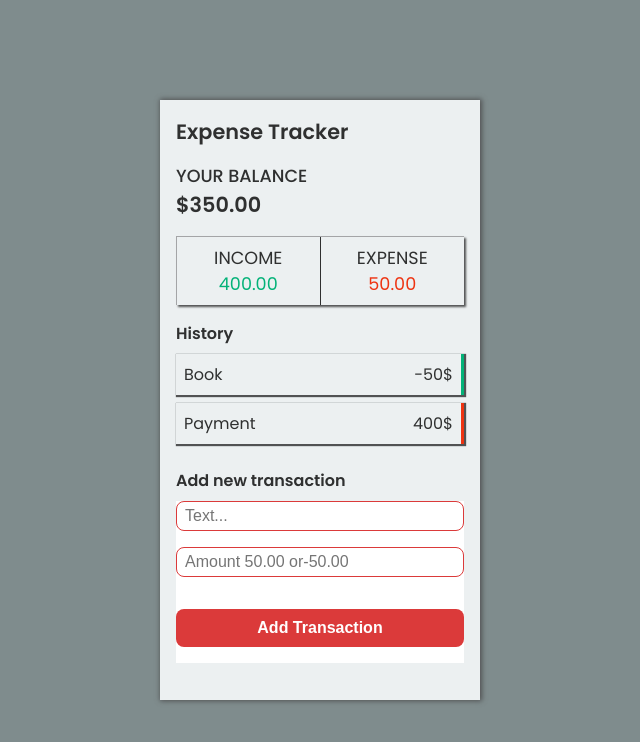
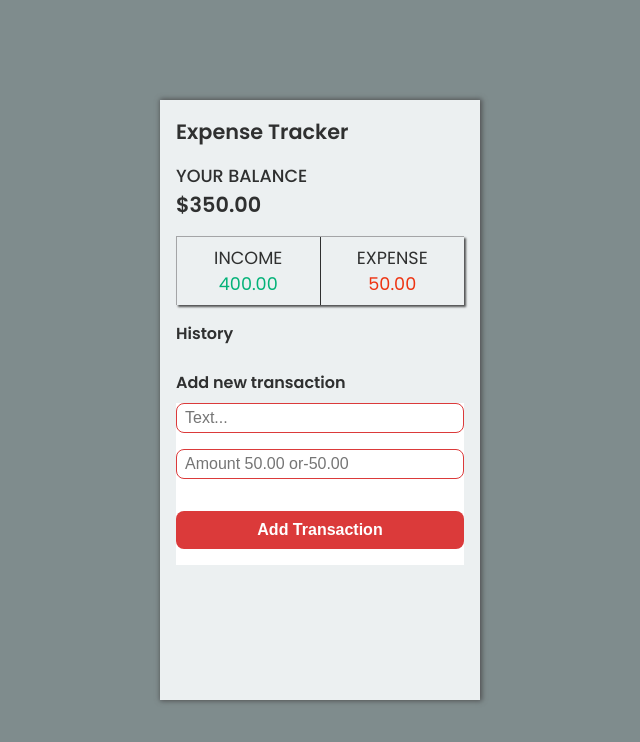
Before and after one commit to ajarek/react-58-vite-zustand-expense-tracker, a React (Vite) app: page / in a window 1280 px wide. Shown: the top 742 px of the page, without its empty margins (320-960 px from the left). Built offline with nearby package versions, Linux system fonts and the light colour scheme.

Commit message:
added amounts map

```diff
--- a/src/components/Header.jsx
+++ b/src/components/Header.jsx
@@ -1,6 +1,7 @@
 import React from 'react'
-
+import Store from '../store/Store'
 const Header = () => {
+  const { amounts, addAmount, saveAmount } = Store()
   return (
     <div className='header'>
       <div className="title">
--- a/src/components/History.jsx
+++ b/src/components/History.jsx
@@ -1,18 +1,19 @@
 import React from 'react'
-
+import Store from '../store/Store'
 const History = () => {
+  const { amounts, addAmount, saveAmount } = Store()
   return (
     <div className='history'>
       <h4>History</h4>
-      <div className="wrapper-items">
-        <div className="item">
-          <div className="name-transaction">Book</div>
-          <div className="amount-transaction">-50$</div>
-        </div>
-        <div className="item">
-          <div className="name-transaction">Payment</div>
-          <div className="amount-transaction">400$</div>
-        </div>
+      <div className='wrapper-items'>
+        {amounts.map((amount, index) => {
+          return (
+            <div className='item' key={index}>
+              <div className='name-transaction'>{amount.text}</div>
+              <div className='amount-transaction'>{(+amount.amount).toFixed(2)}</div>
+            </div>
+          )
+        })}
       </div>
     </div>
   )
--- a/src/components/Transaction.jsx
+++ b/src/components/Transaction.jsx
@@ -12,7 +12,6 @@ const Transaction = () => {
    addAmount(newData)
    saveAmount()
   }
-  console.log(amounts);
   return (
     <div className='transaction'>
       <h4>Add new transaction</h4>
--- a/src/hooks/Form.jsx
+++ b/src/hooks/Form.jsx
@@ -41,6 +41,7 @@ export const Form = ({ onSubmit }) => {
 
       <input
         type='number'
+        step={'0.01'}
         placeholder='Amount 50.00 or-50.00'
         {...register('amount')}
       />
--- a/src/index.css
+++ b/src/index.css
@@ -80,6 +80,9 @@ margin-bottom: 1rem;
   font-weight: 400;
   font-size: 1.1rem;
 }
+.history{
+  overflow: auto;
+}
 .history h4,.transaction h4{
 font-weight: 600;
 margin-bottom: 0.5rem;
--- a/src/store/Store.jsx
+++ b/src/store/Store.jsx
@@ -15,6 +15,7 @@ const Store = create((set) => ({
       return { state }
     })
   },
+
 }))
 
 export default Store
```
